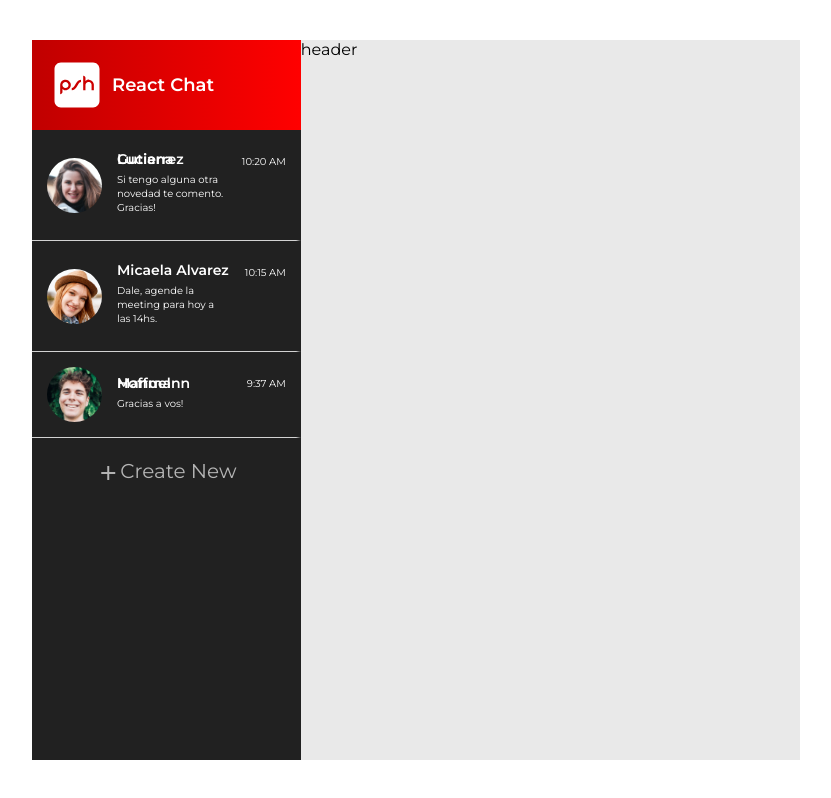
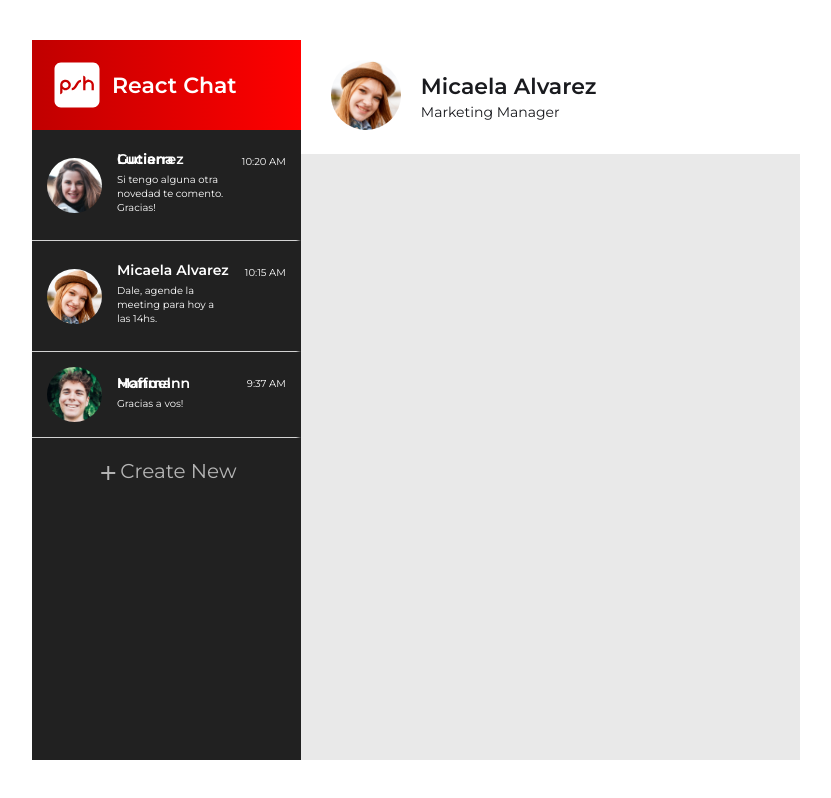
Before and after one commit to cecimermoz/chat-webapp, a React (Create React App) app: page / in a window 1280 px wide. Shown: the whole page, without its empty margins (224-1055 px from the left). Built offline with nearby package versions, Linux system fonts and the light colour scheme.

Commit message:
windowHeader styled

```diff
--- a/src/components/ChatMenuHeader/ChatMenuHeader.style.js
+++ b/src/components/ChatMenuHeader/ChatMenuHeader.style.js
@@ -3,7 +3,7 @@ import styled from "styled-components";
 const ChatMenuHeaderStyled = styled.div`
     color: #fff;
     font-weight: 600;
-    font-size: 18px;
+    font-size: 22px;
     display: flex;
     align-items: center;
     vertical-align: middle;
--- a/src/components/ChatWindow/ChatWindow.js
+++ b/src/components/ChatWindow/ChatWindow.js
@@ -3,10 +3,11 @@ import ChatWindowHeader from '../ChatWindowHeader';
 import { ChatWindowContainer } from './ChatWindow.style';
 
 const ChatWindow = ({chatInfo}) => {
-    //console.log('chatInfo', chatInfo)
+    console.log('chatInfo', chatInfo)
+
     return (
         <ChatWindowContainer>
-            <ChatWindowHeader />
+            <ChatWindowHeader chatInfo={chatInfo}/>
         </ChatWindowContainer>
     );
 }
--- a/src/components/ChatWindowHeader/ChatWindowHeader.js
+++ b/src/components/ChatWindowHeader/ChatWindowHeader.js
@@ -1,15 +1,12 @@
 import React from 'react';
 import WindowHeader from '../WindowHeader/WindowHeader';
-import { ImgHeader } from './ChatWindowHeader.style';
 
-const ChatWindowHeader = (props) => {
+const ChatWindowHeader = ({chatInfo}) => {
+    const {IMAGE, NAME, AREA} = chatInfo;
+    console.log(chatInfo)
 
     return (
-        <WindowHeader>
-            <ImgHeader>
-            </ImgHeader>
-
-        </WindowHeader>
+        <WindowHeader area={AREA} name={NAME} img={IMAGE}/>
     );
 }
 
--- a/src/components/ChatWindowHeader/ChatWindowHeader.style.js
+++ b/src/components/ChatWindowHeader/ChatWindowHeader.style.js
@@ -1,5 +1,9 @@
-import styled from "styled-components";
+/*import styled from "styled-components";
 
-const ImgHeader = styled.span``;
+const ImgHeader = styled.span`
+    > img {
+        width: 20px;
+    }
+`;
 
-export { ImgHeader };
+export { ImgHeader };*/
--- a/src/components/WebAppContainer/WebAppContainer.js
+++ b/src/components/WebAppContainer/WebAppContainer.js
@@ -7,7 +7,7 @@ import { Container } from './WebAppContainer.style';
 const Context = React.createContext(FETCHED_DATA);
 
 const WebAppContainer = () => {
-    const [actualChat, setActualChat] = useState(null)
+    const [actualChat, setActualChat] = useState({})
 
     return (
         <Container>
--- a/src/components/WebAppContainer/WebAppContainer.style.js
+++ b/src/components/WebAppContainer/WebAppContainer.style.js
@@ -5,6 +5,7 @@ const Container = styled.div`
     width: 60vw;
     margin: auto;
     display: flex;
+    background-color: rgba(25,26,30,0.8);
 `;
 
 export { Container };
--- a/src/components/WindowHeader/WindowHeader.js
+++ b/src/components/WindowHeader/WindowHeader.js
@@ -1,10 +1,17 @@
 import React from 'react';
+import { ImgHeader, TextHeader, WindowHeaderStyled } from './WindowHeader.style';
 
-const WindowHeader = () => {
+const WindowHeader = (props) => {
+    const {img, name, area} = props;
+
     return (
-        <div>
-            header
-        </div>
+        <WindowHeaderStyled>
+            <ImgHeader><img src={img} alt={name}/></ImgHeader>
+            <TextHeader>
+                <p>{name}</p>
+                <p>{area}</p>
+            </TextHeader>
+        </WindowHeaderStyled>
     );
 }
 
--- /dev/null
+++ b/src/components/WindowHeader/WindowHeader.style.js
@@ -0,0 +1,32 @@
+import styled from "styled-components";
+
+const WindowHeaderStyled = styled.div`
+    background-color: white;
+    width: 100%;
+    max-height: 20vh;
+    padding: 20px 30px;
+    box-sizing: border-box;
+    display: flex;
+    align-items: center;
+`;
+const ImgHeader = styled.span`
+    > img {
+        width: 70px;
+        border-radius: 100%;
+        margin-right: 20px;
+    }
+`;
+const TextHeader = styled.div`
+    > p{
+        margin: 0;
+        color: #191a1e;
+        font-size: 14px;
+    }
+    > p:first-child{
+        font-size: 22px;
+        margin-bottom: 3px;
+        font-weight: 600;
+    }
+`;
+
+export { WindowHeaderStyled, ImgHeader, TextHeader };
```
Also changed, not shown: faltantes.txt (added).
